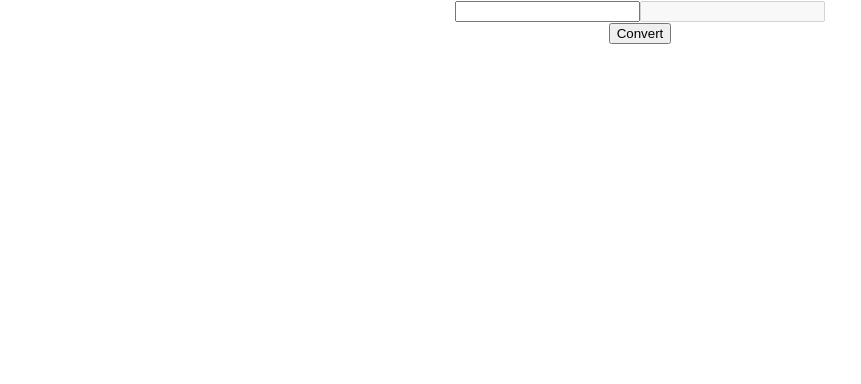
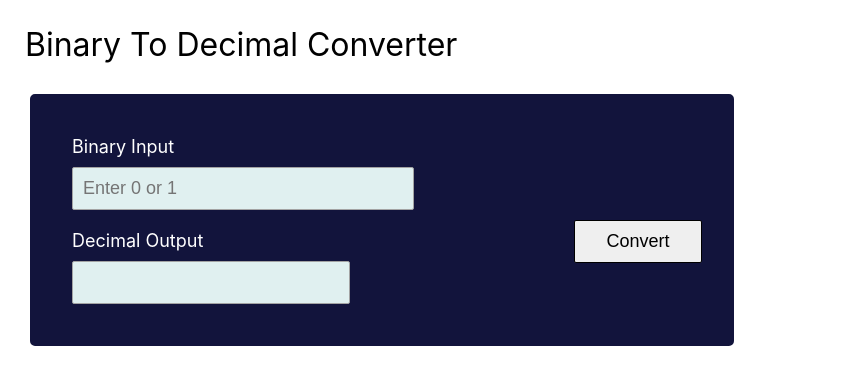
Before and after one commit to FunbiOyede/binaryToDecimal, a React (Create React App) app: page / in a window 1280 px wide. Shown: the top 384 px of the page, without its empty margins (0-861 px from the left). Built offline with nearby package versions, Linux system fonts and the light colour scheme.

Commit message:
styles added

```diff
--- a/src/components/Button/Button.jsx
+++ /dev/null
@@ -1,14 +0,0 @@
-import React, {Component} from 'react'
-
- class  Button extends Component{
-
-
-     render(){
-        return(
-            <button type="submit" onClick={this.props.Convert}>Convert</button>
-        )
-     }
-
-}
-
-export default Button;
--- /dev/null
+++ b/src/components/Header.jsx
@@ -0,0 +1,13 @@
+import React from 'react';
+const Header = () => {
+
+    let head = {
+        margin:'25px',
+        fontWeight:'400'
+    }
+    return(
+        <h1 style={head}>Binary To Decimal Converter</h1>
+    )
+}
+
+export default Header;
--- a/src/components/Input/Input.css
+++ b/src/components/Input/Input.css
@@ -0,0 +1,43 @@
+.form {
+    margin: 30px;
+    padding: 30px;
+    background: #12143c;
+    border: 2px solid #12143c;
+    border-radius: 5px;
+    width: 50%;
+}
+
+.span {
+    color:white;
+    font-size: 15px;
+    margin: 10px;
+    font-size: 18px;
+}
+
+.sc{
+    display: flex;
+    flex-direction: column;
+}
+
+.input{
+    width: 50%;
+    font-size: 18px;
+    margin-left: 10px;
+    margin-bottom: 10px;
+    border: 1px solid #a3a3a3;
+    padding: 10px;
+    border-radius: 2px;
+    background: #e0f0f0;
+    outline: none;
+}
+
+.btn{
+    width: 20%;
+    margin-bottom: 10px;
+    padding: 10px;
+    float: right;
+    border: 1px solid;
+    border-radius: 2px;
+    font-size: 18px;
+    cursor: pointer;
+}
--- a/src/components/Input/Input.jsx
+++ b/src/components/Input/Input.jsx
@@ -1,12 +1,21 @@
 import React from 'react'
-
+import './Input.css';
 const Input = (props) => {
 
     return (
         <div>
-            <form action="">
-                <input type="number" autoComplete="off" name="" id="" onChange={props.getBinary}/>
-                <input type="number" value={props.value}  disabled name="" id=""/>
+            <form action="" className='form'>
+                <div className='sc'>
+                    <span className='span'>Binary Input</span>
+                    <input  className='input' type="text" autoComplete="off" placeholder="Enter 0 or 1" name="" id="" onChange={props.getBinary}/>
+                </div>
+
+                <button  className='btn' type="submit" onClick={props.Convert}>Convert</button>
+
+                <div className='sc'>
+                    <span className='span'>Decimal Output</span>
+                    <input  className='input' type="text" value={props.decimalValue}  disabled name="" id=""/>
+                </div>
             </form>
         </div>
     )
--- a/src/container/App.js
+++ b/src/container/App.js
@@ -1,14 +1,15 @@
 import React, { Component } from 'react';
 import './App.css';
 import Input from '../components/Input/Input';
-import Button from '../components/Button/Button';
-import convert from '../components/convert/convert';
+// import Button from '../components/Button/Button';
+import convert from '../helper/convert/convert';
+import Header from '../components/Header';
 class App extends Component {
 
 
   state = {
   binary:'',
-  Value: ''
+  decimalValue: ''
 
   }
 
@@ -25,7 +26,7 @@ class App extends Component {
   Convert = () =>{
     let value = convert(this.state.binary);
       this.setState({
-        Value: value
+        decimalValue: value
       })
 
   }
@@ -34,9 +35,10 @@ class App extends Component {
   render() {
 
     return (
-      <div className="App">
-        <Input getBinary={this.getBinary} binary={this.state.binary} value={this.state.Value}/>
-        <Button Convert={this.Convert} />
+      <div>
+        <Header />
+        <Input  Convert={this.Convert} getBinary={this.getBinary} binary={this.state.binary} decimalValue={this.state.decimalValue}/>
+        {/* <Button Convert={this.Convert} /> */}
       </div>
     );
   }
```
Also changed, not shown: src/components/Button/Button.css (deleted), src/helper/convert/convert.js (renamed from src/components/convert/convert.js), 1 other file (tests, documents, lock files or other folders).
